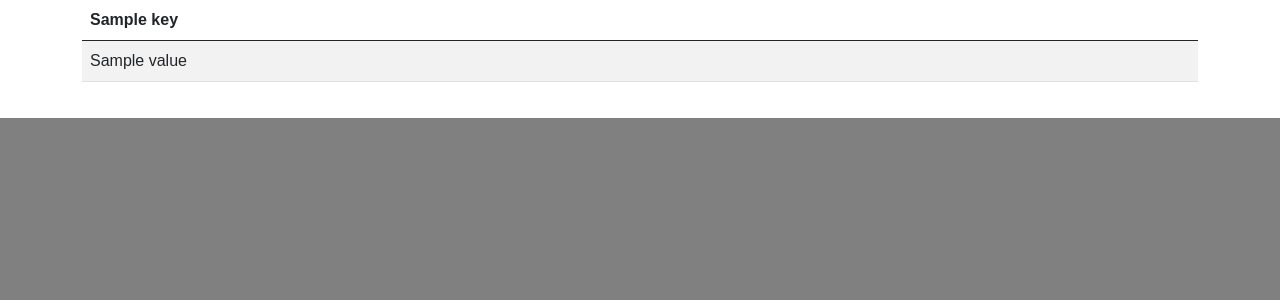
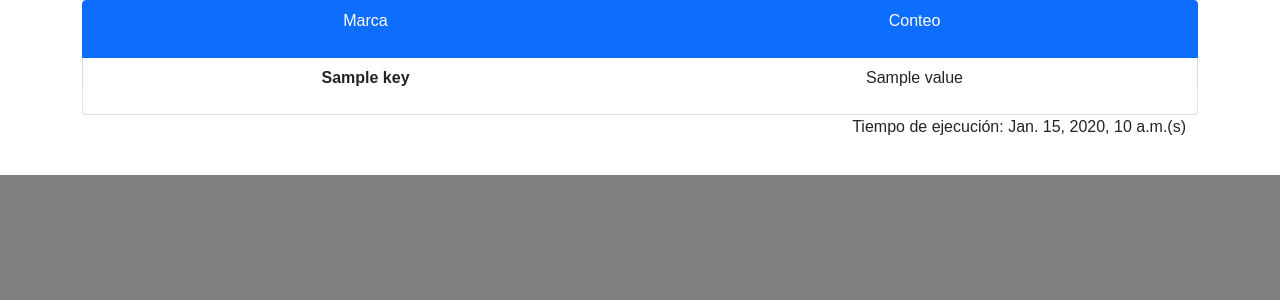
Before and after one commit to Coordinador-BD-SFT/Recupera-Opertools, a Django app: template reportes/templates/reportes/lists_reports.html in a window 1280 px wide. Shown: the part 166-466 px from the top of the page. Run offline with Django 5.2, Linux system fonts and the light colour scheme; the template is opened without the code that fills it: most values are stand-ins (such as "Sample title", 1, 10 or a date in 2020).

```diff
--- a/reportes/static/reportes/css/index.css
+++ b/reportes/static/reportes/css/index.css
@@ -35,7 +35,7 @@
 .grid-container {
     display: grid;
     grid-template-columns: repeat(2, 1fr);
-    grid-template-rows: repeat(2, auto);
+    grid-template-rows: repeat(2, 250px);
     gap: 10px;
 }
 
--- a/reportes/templates/reportes/index.html
+++ b/reportes/templates/reportes/index.html
@@ -78,7 +78,7 @@ Reportes
                 </a>
             </div>
             <div class="grid-item">
-                <a href="#" role="button">
+                <a href="{% url 'reportes:reports_sms' %}" role="button">
                     <span class="button_top"> SMS
                     </span>
                 </a>
--- a/reportes/templates/reportes/lists_reports.html
+++ b/reportes/templates/reportes/lists_reports.html
@@ -3,22 +3,31 @@
 
 {% block content %}
 {% include "sidebar.html" %}
+
 <div class="container">
-    <table class="table table-striped">
-        <thead>
-            <tr>
-                {% for key in v_keys %}
-                <th scope="col">{{ key }}</th>
-                {% endfor %}
-            </tr>
-        </thead>
-        <tbody>
-            <tr>
-                {% for value in v_values %}
-                <td>{{ value }}</td>
-                {% endfor %}
-            </tr>
-        </tbody>
-    </table>
+    <ul class="list-group">
+        <li class="list-group-item active d-flex p-2">
+            <div class="container">
+                <p class="text-center">Marca</p>
+            </div>
+            <div class="container">
+                <p class="text-center">Conteo</p>
+            </div>
+        </li>
+        {% for key, value in values %}
+        <li class="list-group-item d-flex p-2">
+            <div class="container">
+                <p class="text-center fw-bold">{{ key }}</p>
+            </div>
+            <div class="container">
+                <p class="text-center">{{ value }}</p>
+            </div>
+        </li>
+        {% endfor %}
+    </ul>
+    <div class="container">
+        <p class="text-xl-end">Tiempo de ejecución: {{ execution_time }}(s)</p>
+    </div>
 </div>
+
 {% endblock content %}
--- a/utils/scrapping/vicidial_scraper.py
+++ b/utils/scrapping/vicidial_scraper.py
@@ -317,7 +317,6 @@ def upload_lists(
         )
         tr_input_list = tr_input_list.find_elements(By.TAG_NAME, 'input')
         submit_btn_2 = tr_input_list[0]
-        print(submit_btn_2)
 
         # Enviamos el formulario
         # submit_btn_2 = driver.find_element(
```
Also changed, not shown: reportes/models.py (+0 -8 lines), reportes/migrations/0013_alter_reporte_name.py (added).
